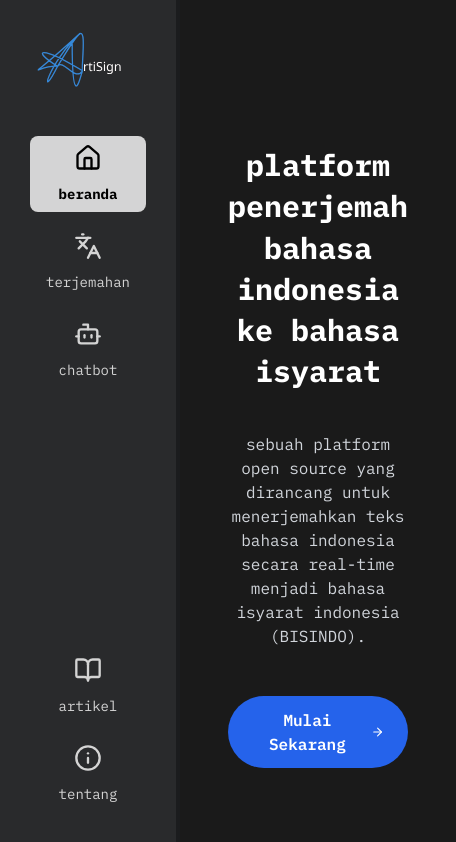
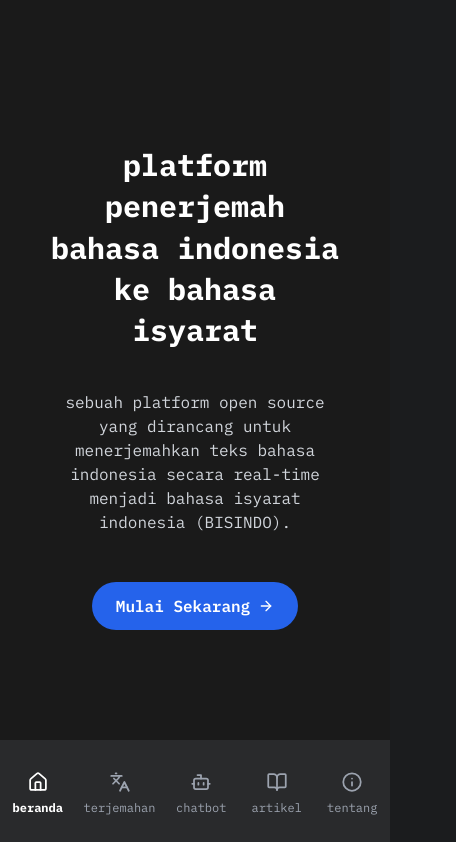
Before and after one commit to shaflykhalifap/ArtiSign, a React app: page / in a window 390 px wide. Shown: the top 842 px of the page, 456 px wide, since content can reach past the window. Built offline with nearby package versions, Linux system fonts and the light colour scheme.

Commit message:
fix: fix the responsive mode on the left sidebar

```diff
--- a/src/App.tsx
+++ b/src/App.tsx
@@ -16,12 +16,26 @@ import CommunityActive from "./components/about/CommunityActive";
 
 const App = () => {
   return (
-    <div className="flex">
-      <div className="fixed top-0 left-0 h-full z-10">
-        <Sidebar />
-      </div>
+    <div
+      className="
+      /* Mobile/Tablet: Full width layout dengan bottom navigation */
+      min-h-screen bg-[#1a1a1a] pb-20
+      /* Desktop: Flex layout dengan sidebar */
+      lg:flex lg:pb-0
+    "
+    >
+      {/* Sidebar - Responsive */}
+      <Sidebar />
 
-      <div className="flex-1 ml-[180px] flex flex-col min-h-screen">
+      {/* Main Content Area */}
+      <main
+        className="
+        /* Mobile/Tablet: Full width, konten terpusat */
+        w-full min-h-screen flex flex-col
+        /* Desktop: Flex-1 setelah sidebar (tidak ada margin left) */
+        lg:flex-1 lg:min-h-screen
+      "
+      >
         <Routes>
           <Route path="/" element={<HomePage />} />
           <Route path="/translate" element={<TranslatePage />} />
@@ -35,7 +49,7 @@ const App = () => {
             <Route path="community" element={<CommunityActive />} />
           </Route>
         </Routes>
-      </div>
+      </main>
     </div>
   );
 };
--- a/src/components/layout/ButtonSidebar.tsx
+++ b/src/components/layout/ButtonSidebar.tsx
@@ -18,6 +18,9 @@ const ButtonSidebar = () => {
     { name: "tentang", icon: <Info size={28} />, path: "/about" },
   ];
 
+  // Gabungkan semua menu items untuk layout horizontal di mobile/tablet
+  const allMenuItems = [...mainMenuItems, ...bottomMenuItems];
+
   const renderNavLink = (
     item: { name: string; icon: React.ReactNode; path: string },
     index: number
@@ -26,24 +29,51 @@ const ButtonSidebar = () => {
       to={item.path}
       key={index}
       className={({ isActive }) =>
-        `flex flex-col items-center gap-3 px-4 py-2 rounded-lg transition hover:bg-gray-700 ${
-          isActive ? "bg-white/80 text-black font-bold" : ""
-        }`
+        `flex flex-col items-center transition
+         /* Mobile/Smartphone: Default style */
+         gap-1 px-2 py-3 flex-1 text-center hover:bg-transparent hover:text-white
+         /* Tablet: Sama seperti mobile */
+         sm:gap-1 sm:px-2 sm:py-3 sm:flex-1 sm:text-center sm:hover:bg-transparent sm:hover:text-white
+         md:gap-1 md:px-2 md:py-3 md:flex-1 md:text-center md:hover:bg-transparent md:hover:text-white
+         /* Desktop: Style dengan background dan width penuh */
+         lg:gap-3 lg:px-4 lg:py-2 lg:w-full lg:rounded-lg lg:hover:bg-gray-700
+         ${
+           isActive
+             ? "text-white font-bold lg:bg-white/80 lg:text-black lg:font-bold"
+             : "text-gray-400"
+         }`
       }
     >
-      {item.icon}
-      <span className="text-sm">{item.name}</span>
+      <div className="scale-75 lg:scale-100">{item.icon}</div>
+      <span className="text-xs lg:text-sm">{item.name}</span>
     </NavLink>
   );
 
   return (
-    <div className="flex flex-col h-full justify-between">
-      <div className="flex flex-col space-y-3">
+    <div
+      className="
+      /* Mobile/Smartphone: Layout horizontal */
+      flex flex-row h-auto w-full justify-around items-center
+      /* Tablet: Tetap horizontal */
+      sm:flex sm:flex-row sm:h-auto sm:w-full sm:justify-around sm:items-center
+      md:flex md:flex-row md:h-auto md:w-full md:justify-around md:items-center
+      /* Desktop: Layout vertikal dengan justify-between */
+      lg:flex lg:flex-col lg:h-full lg:justify-between
+    "
+    >
+      {/* Desktop: Menu atas */}
+      <div className="hidden lg:flex lg:flex-col lg:space-y-3 lg:w-full">
         {mainMenuItems.map(renderNavLink)}
       </div>
 
-      <div className="flex flex-col space-y-3">
+      {/* Desktop: Menu bawah */}
+      <div className="hidden lg:flex lg:flex-col lg:space-y-3 lg:w-full">
         {bottomMenuItems.map(renderNavLink)}
+      </div>
+
+      {/* Mobile & Tablet: Semua menu dalam satu baris */}
+      <div className="flex w-full justify-around lg:hidden">
+        {allMenuItems.map(renderNavLink)}
       </div>
     </div>
   );
--- a/src/components/layout/Sidebar.tsx
+++ b/src/components/layout/Sidebar.tsx
@@ -1,14 +1,42 @@
 import ButtonSidebar from "./ButtonSidebar";
+import { NavLink } from "react-router-dom";
 
 const Sidebar = () => {
   return (
-    <aside className="w-44 h-screen bg-[#292A2C] text-gray-30 flex flex-col items-center py-8 space-y-2">
-      <div className="mb-8">
-        <img src="/assets/img/logo-arti-sign.svg" alt="Logo" className="h-16" />
+    <aside
+      className="
+      /* Mobile/Smartphone: Bottom navigation horizontal - tidak ada sidebar kiri */
+      fixed bottom-0 left-0 right-0 w-full h-auto flex flex-row justify-around py-4 z-50 bg-[#292A2C] text-gray-30
+      /* Tablet: Tetap bottom navigation - tidak ada sidebar kiri */
+      sm:fixed sm:bottom-0 sm:left-0 sm:right-0 sm:w-full sm:h-auto sm:flex sm:flex-row sm:justify-around sm:py-4 sm:z-50
+      md:fixed md:bottom-0 md:left-0 md:right-0 md:w-full md:h-auto md:flex md:flex-row md:justify-around md:py-4 md:z-50
+      /* Desktop: Sidebar vertikal di kiri */
+      lg:relative lg:w-44 lg:h-screen lg:flex lg:flex-col lg:py-8
+    "
+    >
+      {/* Logo - hanya tampil di desktop */}
+      <div className="hidden lg:flex lg:justify-center lg:mb-8">
+        <NavLink
+          to="/"
+          className="flex items-center justify-center p-2 rounded-lg hover:bg-gray-700 transition-colors"
+        >
+          <img
+            src="/assets/img/logo-arti-sign.svg"
+            alt="ArtiSign Logo - Kembali ke Beranda"
+            className="h-16 w-auto"
+          />
+        </NavLink>
       </div>
 
-      <nav className="flex-1 flex w-full px-4 justify-center">
-        <ButtonSidebar></ButtonSidebar>
+      <nav
+        className="
+        /* Mobile/Tablet: Full width bottom navigation */
+        flex flex-1 w-full justify-around
+        /* Desktop: Layout vertikal dengan flex-1 */
+        lg:flex lg:flex-col lg:flex-1 lg:w-full lg:px-4
+      "
+      >
+        <ButtonSidebar />
       </nav>
     </aside>
   );
```
